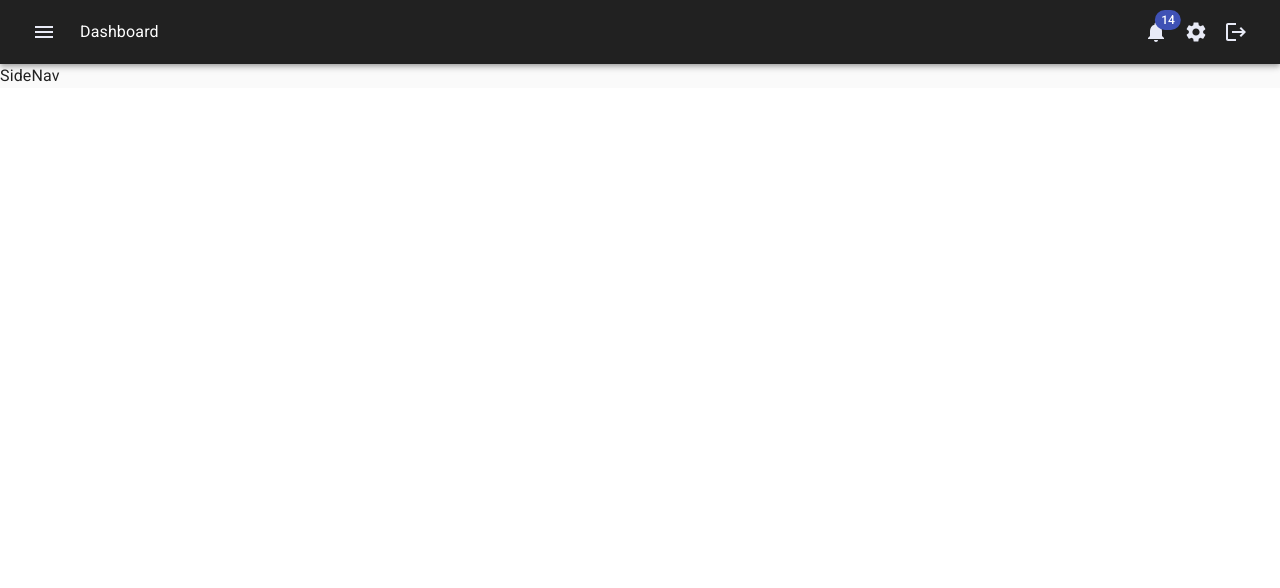
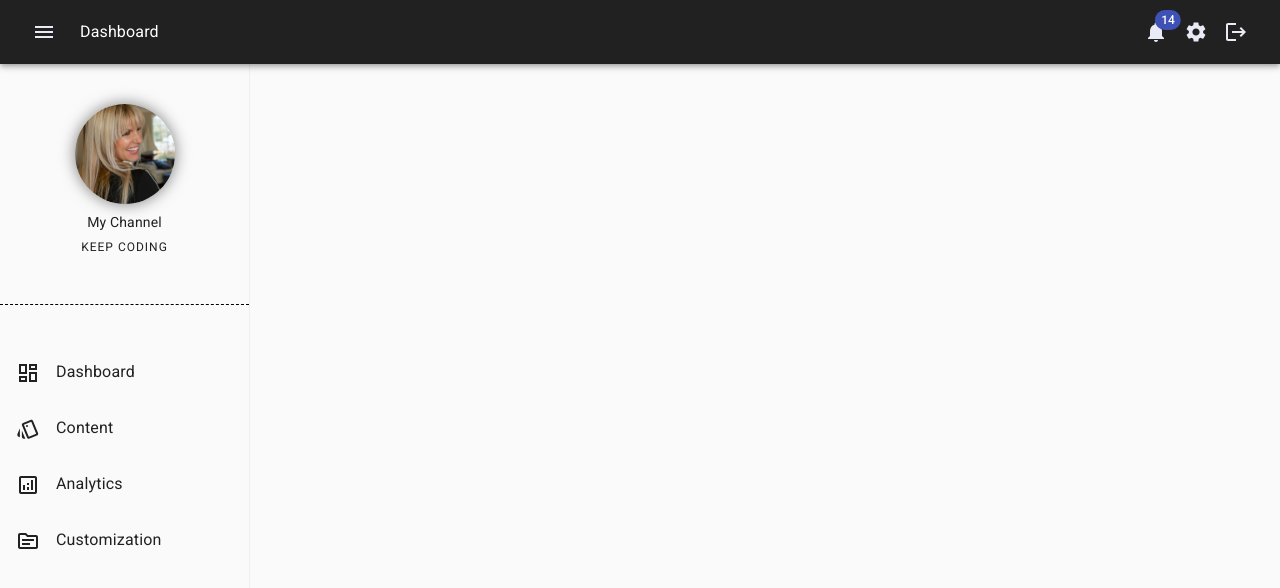
Before and after one commit to freetimezp/js-portfolio-76-dashboard, a React (Vite) app: page / in a window 1280 px wide. Shown: the top 588 px of the page. Built offline with nearby package versions, Linux system fonts and the light colour scheme.

Commit message:
03. js-portfolio-76-dashboard. SideNav component. Toggle menu.

```diff
--- a/package.json
+++ b/package.json
@@ -17,7 +17,8 @@
     "@mui/material": "^5.15.15",
     "@mui/x-data-grid": "^7.3.1",
     "react": "^18.2.0",
-    "react-dom": "^18.2.0"
+    "react-dom": "^18.2.0",
+    "react-pro-sidebar": "^1.1.0"
   },
   "devDependencies": {
     "@types/react": "^18.2.66",
--- a/src/App.css
+++ b/src/App.css
@@ -3,3 +3,7 @@
   padding: 0;
   box-sizing: border-box;
 }
+
+body, html, :root {
+  height: 100%;
+}
--- a/src/App.jsx
+++ b/src/App.jsx
@@ -11,12 +11,14 @@ import theme from './config/theme';
 
 import SideNav from './components/SideNav';
 import Header from './components/Header';
+import { ProSidebarProvider } from 'react-pro-sidebar';
 
 function App() {
 
   return (
     <React.Fragment>
       <ThemeProvider theme={theme}>
+        <ProSidebarProvider>
           <CssBaseline />
 
           <Header />
@@ -28,6 +30,7 @@ function App() {
 
             </Box>
           </Box>
+        </ProSidebarProvider>
       </ThemeProvider>
     </React.Fragment>
   );
@@ -37,7 +40,7 @@ const styles = {
   container: {
     display: 'flex',
     bgcolor: 'neutral.light',
-    height: 'calc(100% - 64px)',
+    height: "calc(100vh - 64px)"
   },
   mainSection: {
     p: 1,
--- a/src/components/Header.jsx
+++ b/src/components/Header.jsx
@@ -1,4 +1,5 @@
 import { AppBar, Badge, Box, IconButton, Toolbar } from "@mui/material";
+import { useProSidebar } from "react-pro-sidebar";
 
 import MenuTwoToneIcon from "@mui/icons-material/MenuTwoTone";
 import NotificationsIcon from "@mui/icons-material/Notifications";
@@ -6,10 +7,15 @@ import SettingsIcon from "@mui/icons-material/Settings";
 import LogoutIcon from "@mui/icons-material/Logout";
 
 const Header = () => {
+    const { collapseSidebar, toggleSidebar, broken } = useProSidebar();
+
     return (
         <AppBar sx={styles.appBar} position="sticky">
             <Toolbar>
-                <IconButton color="secondary" onClick={() => console.log('clicked')}>
+                <IconButton
+                    color="secondary"
+                    onClick={() => broken ? toggleSidebar() : collapseSidebar()}
+                >
                     <MenuTwoToneIcon />
                 </IconButton>
 
--- a/src/components/SideNav.jsx
+++ b/src/components/SideNav.jsx
@@ -1,12 +1,99 @@
-import { Box } from "@mui/material";
+import { Menu, Sidebar, useProSidebar } from "react-pro-sidebar";
+import { Avatar, Box, MenuItem, Typography } from "@mui/material";
+import { useTheme } from "@mui/material";
 
+import DashboardOutlinedIcon from "@mui/icons-material/DashboardOutlined";
+import StyleOutlinedIcon from "@mui/icons-material/StyleOutlined";
+import SourceOutlinedIcon from "@mui/icons-material/SourceOutlined";
+import AnalyticsOutlinedIcon from "@mui/icons-material/AnalyticsOutlined";
+
+import avatarImage from '../assets/images/avatar.jpg';
 
 const SideNav = () => {
+    const theme = useTheme();
+    const { collapsed } = useProSidebar();
+
     return (
-        <Box>
-            SideNav
-        </Box>
+        <Sidebar
+            style={{ height: '100%', top: 'auto' }}
+            breakPoint="md"
+            backgroundColor={theme.palette.neutral.light}
+        >
+            <Box sx={styles.avatarContainer}>
+                <Avatar alt="avatar" src={avatarImage} sx={collapsed ? styles.avatarMobile : styles.avatar} />
+                {!collapsed && (
+                    <>
+                        <Typography variant="body2" sx={styles.yourChannel}>
+                            My Channel
+                        </Typography>
+                        <Typography variant="overline">
+                            Keep Coding
+                        </Typography>
+                    </>
+                )}
+            </Box>
+
+            <Menu>
+                <MenuItem active="true" icon={<DashboardOutlinedIcon />} sx={styles.menuItem}>
+                    <DashboardOutlinedIcon sx={collapsed ? styles.menuIconMobile : styles.menuIcon} />
+                    {!collapsed && <Typography variant="body2" sx={styles.menuText}>Dashboard</Typography>}
+                </MenuItem>
+
+                <MenuItem icon={<StyleOutlinedIcon />} sx={styles.menuItem}>
+                    <StyleOutlinedIcon sx={collapsed ? styles.menuIconMobile : styles.menuIcon} />
+                    {!collapsed && <Typography variant="body2" sx={styles.menuText}>Content</Typography>}
+                </MenuItem>
+                <MenuItem icon={<AnalyticsOutlinedIcon />} sx={styles.menuItem}>
+                    <AnalyticsOutlinedIcon sx={collapsed ? styles.menuIconMobile : styles.menuIcon} />
+                    {!collapsed && <Typography variant="body2" sx={styles.menuText}>Analytics</Typography>}
+                </MenuItem>
+                <MenuItem icon={<SourceOutlinedIcon />} sx={styles.menuItem}>
+                    <SourceOutlinedIcon sx={collapsed ? styles.menuIconMobile : styles.menuIcon} />
+                    {!collapsed && <Typography variant="body2" sx={styles.menuText}>Customization</Typography>}
+                </MenuItem>
+            </Menu>
+        </Sidebar>
     );
 }
 
+const styles = {
+    menuItem: {
+        display: 'flex',
+        columnGap: '1rem',
+        p: 2,
+    },
+    menuIcon: {
+        fontSize: '1.5rem',
+        transform: "translateX(0%)",
+    },
+    menuIconMobile: {
+        fontSize: '2rem',
+        transform: "translateX(20%)",
+    },
+    menuText: {
+        fontSize: '1rem'
+    },
+    avatarContainer: {
+        display: 'flex',
+        alignItems: 'center',
+        flexDirection: 'column',
+        my: 5,
+        borderBottom: "1px dashed #000",
+        pb: 5,
+    },
+    avatar: {
+        width: '100px',
+        height: '100px',
+        boxShadow: "0px 0px 15px rgba(0, 0, 0, .5)"
+    },
+    avatarMobile: {
+        width: '60px',
+        height: '60px',
+        boxShadow: "0px 0px 15px rgba(0, 0, 0, .5)"
+    },
+    yourChannel: {
+        mt: 1,
+    }
+}
+
 export default SideNav;
```
Also changed, not shown: src/assets/images/avatar.jpg (added), 1 other file (tests, documents, lock files or other folders). Lines whose indentation alone changed are shown as unchanged.
